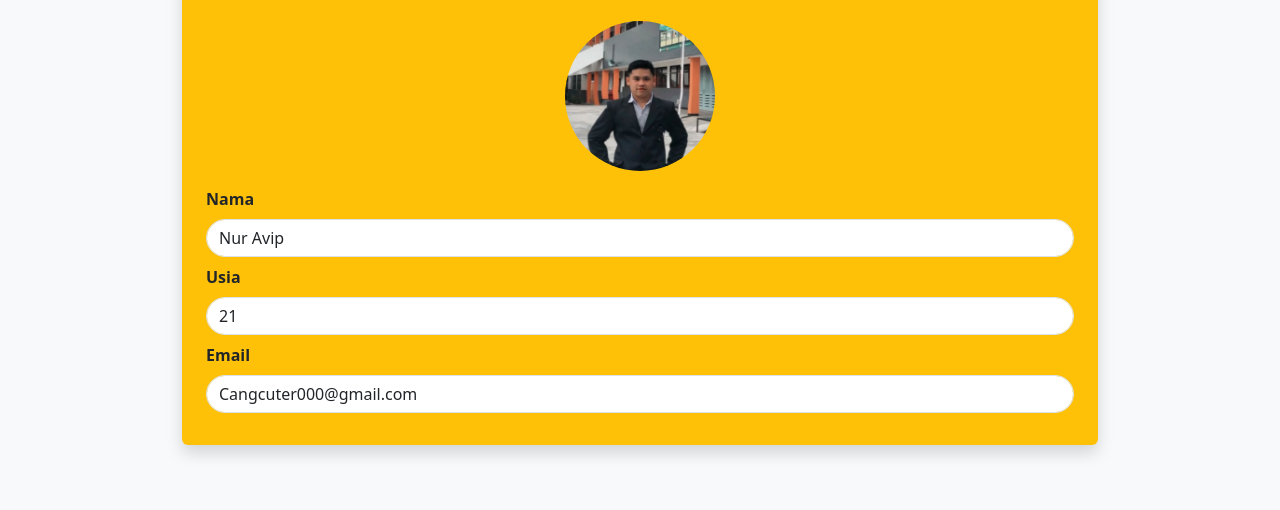
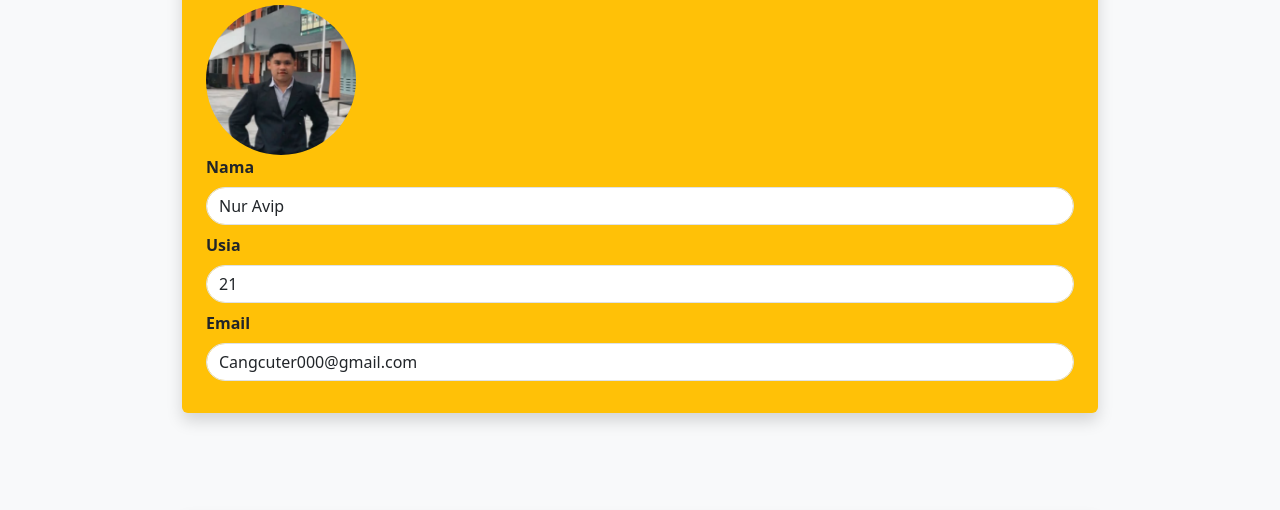
Before and after one commit to NurApip/profilku, a plain HTML site: page index.html in a window 1280 px wide. Shown: the part 214-724 px from the top of the page. Drawn offline with nearby package versions, Linux system fonts and the light colour scheme.

Commit message:
Update index.html

```diff
--- a/index.html
+++ b/index.html
@@ -2,7 +2,7 @@
 <html lang="en">
 <head>
     <meta charset="UTF-8">
-    <meta name="viewport" content="width=device-width, initial-scale=1.0">
+    <meta name="viewport" content="width=device-width, initial-scale=1.0, user-scalable=no">
     <title>Halaman Profil</title>
 
     <a href="https://contoh.com">Klik di sini</a>
@@ -16,7 +16,7 @@
         <div class="DataPribadi p-4 bg-warning rounded shadow">
             <h2 id="p1" class="text-dark border-bottom pb-2">Data Pribadi</h2>
 
-            <div class="poto text-center my-3">
+            <div class="poto">
                 <img src="kkkko.png" alt="Deskripsi Gambar lee" class="rounded-circle" width="200">
             </div>
 
```
